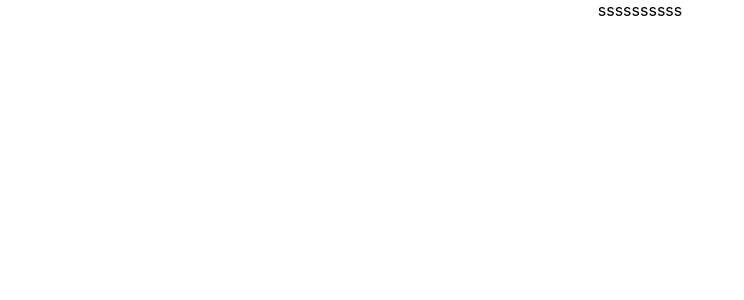
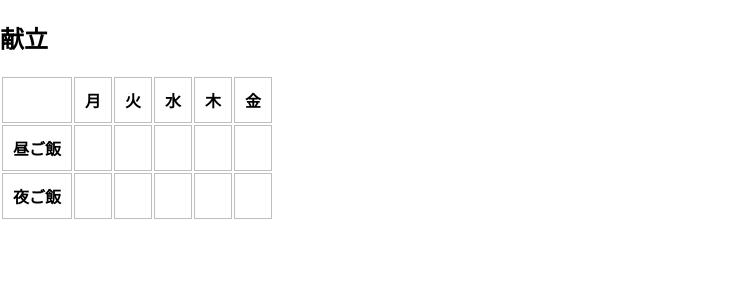
Before and after one commit to tkze0811/weekly-menu-picker, a React (Create React App) app: page / in a window 1280 px wide. Shown: the top 300 px of the page, without its empty margins (0-744 px from the left). Built offline with nearby package versions, Linux system fonts and the light colour scheme; the HTML template or start-up script is replaced by a standard one.

Commit message:
献立表の曜日毎の雛形を作成

```diff
--- a/src/App.css
+++ b/src/App.css
@@ -1,38 +1,5 @@
-.App {
-  text-align: center;
+td,
+th {
+  border: 1px solid rgb(190, 190, 190);
+  padding: 10px;
 }
-
-.App-logo {
-  height: 40vmin;
-  pointer-events: none;
-}
-
-@media (prefers-reduced-motion: no-preference) {
-  .App-logo {
-    animation: App-logo-spin infinite 20s linear;
-  }
-}
-
-.App-header {
-  background-color: #282c34;
-  min-height: 100vh;
-  display: flex;
-  flex-direction: column;
-  align-items: center;
-  justify-content: center;
-  font-size: calc(10px + 2vmin);
-  color: white;
-}
-
-.App-link {
-  color: #61dafb;
-}
-
-@keyframes App-logo-spin {
-  from {
-    transform: rotate(0deg);
-  }
-  to {
-    transform: rotate(360deg);
-  }
-}
--- a/src/App.tsx
+++ b/src/App.tsx
@@ -2,7 +2,45 @@ import React from "react";
 import "./App.css";
 
 function App() {
-  return <div className="App">ssssssssss</div>;
+  const weekdays: string[] = ["月", "火", "水", "木", "金"];
+
+  return (
+    <div className="App">
+      <h2>献立</h2>
+      <table>
+        <thead>
+          <tr>
+            <th scope="col"></th>
+            {weekdays.map((weekday, index) => {
+              return (
+                <th key={index} scope="col">
+                  {weekday}
+                </th>
+              );
+            })}
+          </tr>
+        </thead>
+        <tbody>
+          <tr>
+            <th scope="row">昼ご飯</th>
+            <td></td>
+            <td></td>
+            <td></td>
+            <td></td>
+            <td></td>
+          </tr>
+          <tr>
+            <th scope="row">夜ご飯</th>
+            <td></td>
+            <td></td>
+            <td></td>
+            <td></td>
+            <td></td>
+          </tr>
+        </tbody>
+      </table>
+    </div>
+  );
 }
 
 export default App;
```
